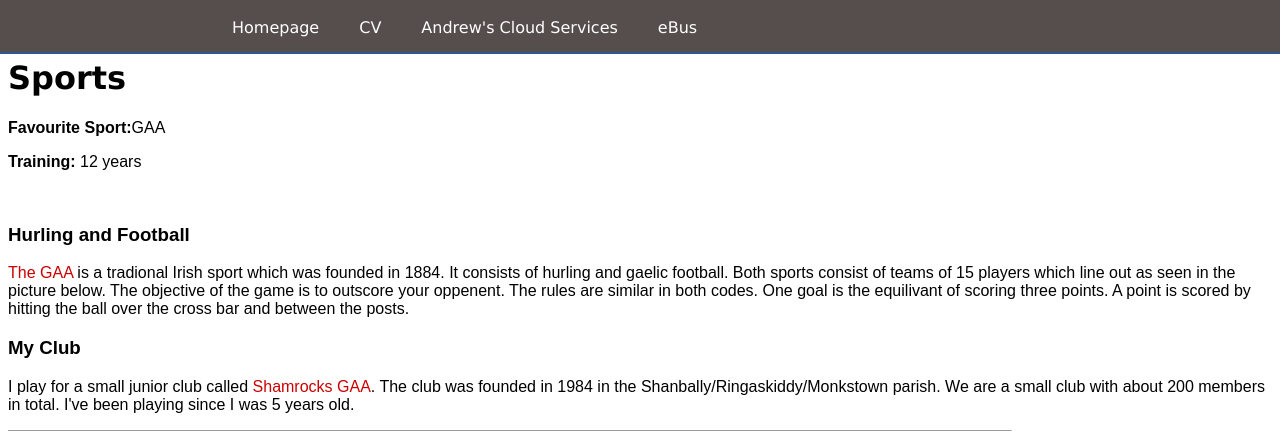
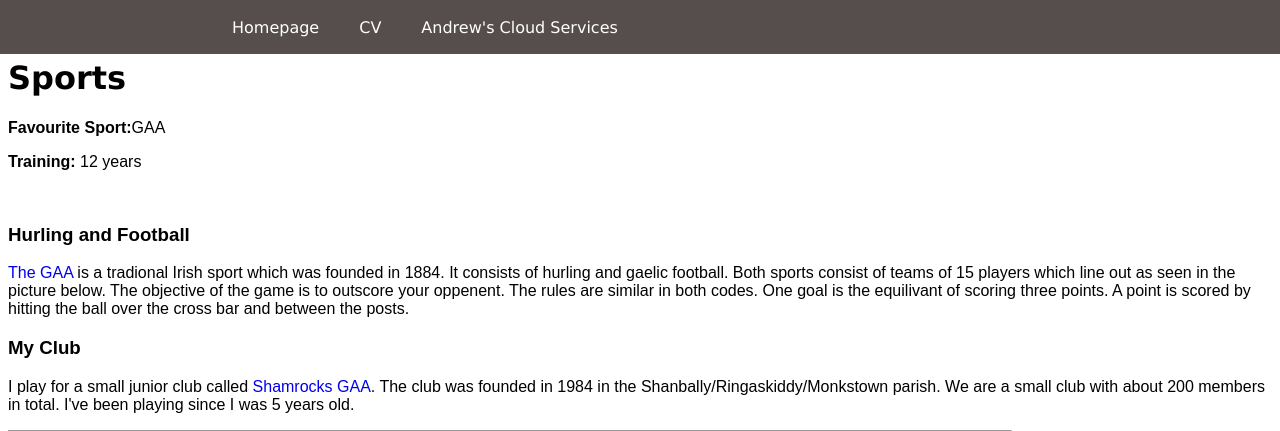
Before and after one commit to DavidAndrews98/IS1113117357213, a PHP site: page /Interests/sports.html in a window 1280 px wide. Shown: the part 168-599 px from the top of the page. Run offline with PHP 8.4, Linux system fonts and the light colour scheme; grey boxes are pictures that could not be loaded.

Commit message:
finished

```diff
--- a/CV/cv_page1.html
+++ b/CV/cv_page1.html
@@ -22,8 +22,7 @@
 			<ul>
 				<li><a href="../homepage.html">Homepage</a></li>
 				<li><a href="../Interests/sports.html">Interests</a></li>
-				<li><a href="../CloudServices.html">Andrew's Cloud Services</a></li>
-				<li><a href="../E-Business/E-Business1.php">eBus</a></li>
+				<li><a href="../CloudServices/CloudServices.html">Andrew's Cloud Services</a></li>
 			</ul>
 		</div>
 	</nav>
--- a/CV/cv_page2.html
+++ b/CV/cv_page2.html
@@ -22,8 +22,7 @@
 			<ul>
 				<li><a href="../homepage.html">Homepage</a></li>
 				<li><a href="../Interests/sports.html">Interests</a></li>
-				<li><a href="../CloudServices.html">Andrew's Cloud Services</a></li>
-				<li><a href="../E-Business/E-Business1.php">eBus</a></li>
+				<li><a href="../CloudServices/CloudServices.html">Andrew's Cloud Services</a></li>
 			</ul>
 		</div>
 	</nav>
--- a/CV/cv_page3.html
+++ b/CV/cv_page3.html
@@ -22,8 +22,7 @@
 			<ul>
 				<li><a href="../homepage.html">Homepage</a></li>
 				<li><a href="../Interests/sports.html">Interests</a></li>
-				<li><a href="../CloudServices.html">Andrew's Cloud Services</a></li>
-				<li><a href="../E-Business/E-Business1.php">eBus</a></li>
+				<li><a href="../CloudServices/CloudServices.html">Andrew's Cloud Services</a></li>
 			</ul>
 		</div>
 	</nav>
--- a/CloudServices/style.css
+++ b/CloudServices/style.css
@@ -76,8 +76,8 @@ a.button{
 
 }
 a{
- text-decoration:none;
- color:#cc0000;
+ text-decoration:underline;
+ color:blue;
 }
 a.button,div.container{
  float:left;
--- a/E-Business/E-Business2_validator.js
+++ b/E-Business/E-Business2_validator.js
@@ -22,9 +22,6 @@ function validateDetails(){
 
     if (name == ""){
         alert("Please enter a name.");
-    }
-    else if (!name.match(/^[a-zA-Z]+$/ && /^[a-zA-Z]+$/)){
-        alert('Only letters are allowed in a name.');
     }
 
     var email;
--- a/Interests/Cloud.html
+++ b/Interests/Cloud.html
@@ -39,7 +39,7 @@
 			<ul>
 				<li><a href="../homepage.html">Homepage</a></li>
 				<li><a href="../CV/cv_page1.html">CV</a></li>
-				<li><a href="../CloudServices.html">Andrew's Cloud Services</a></li>
+				<li><a href="../CloudServices/CloudServices.html">Andrew's Cloud Services</a></li>
 			</ul>
 		</div>
 	</nav>
--- a/Interests/int_pages.css
+++ b/Interests/int_pages.css
@@ -104,7 +104,7 @@ a.button{
 }
 a{
  text-decoration:none;
- color:#cc0000;
+ color:#cc00000;
 }
 a.button,div.container{
  float:left;
--- a/Interests/sports.html
+++ b/Interests/sports.html
@@ -23,8 +23,7 @@
 			<ul>
 				<li><a href="../homepage.html">Homepage</a></li>
 				<li><a href="../CV/cv_page1.html">CV</a></li>
-				<li><a href="../CloudServices.html">Andrew's Cloud Services</a></li>
-				<li><a href="../E-Business/E-Business1.php">eBus</a></li>
+				<li><a href="../CloudServices/CloudServices.html">Andrew's Cloud Services</a></li>
 			</ul>
 		</div>
 	</nav>
```
